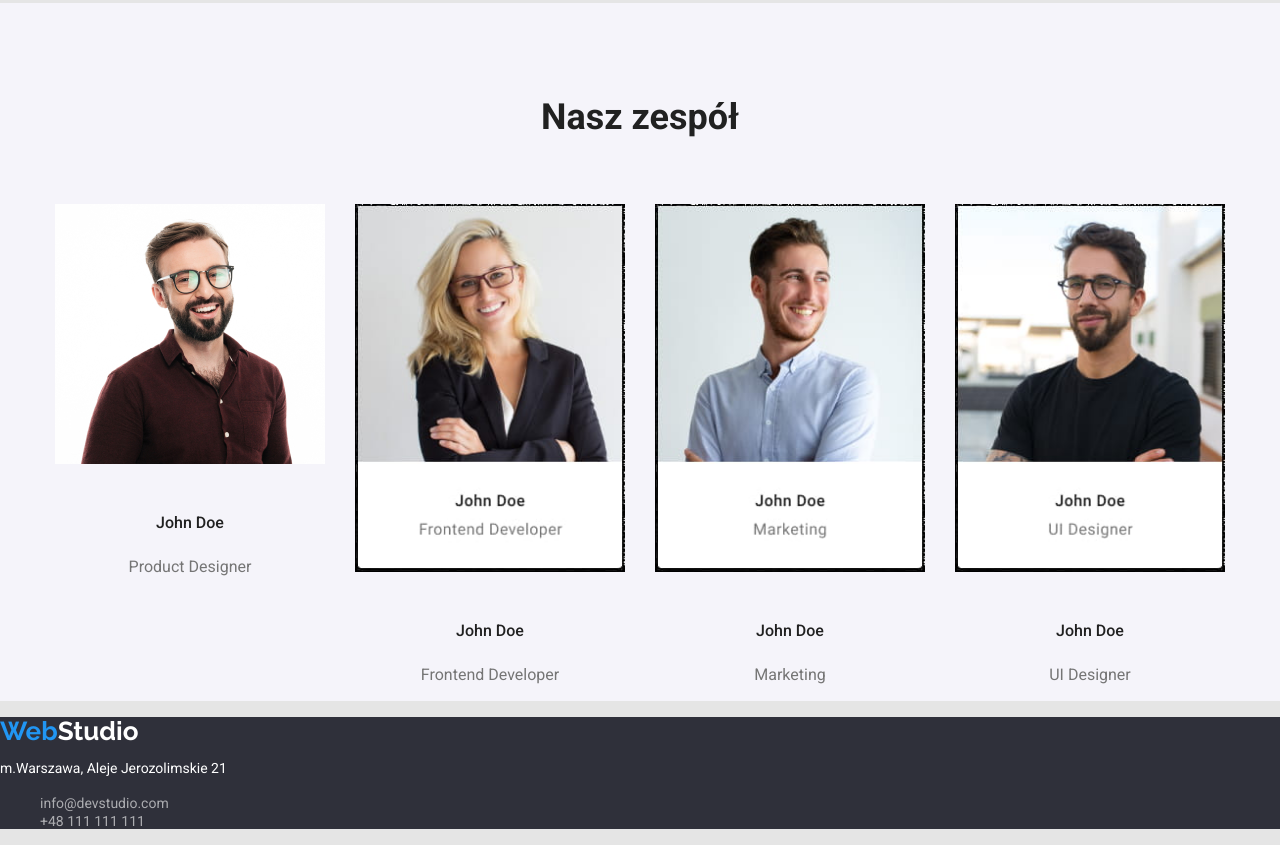
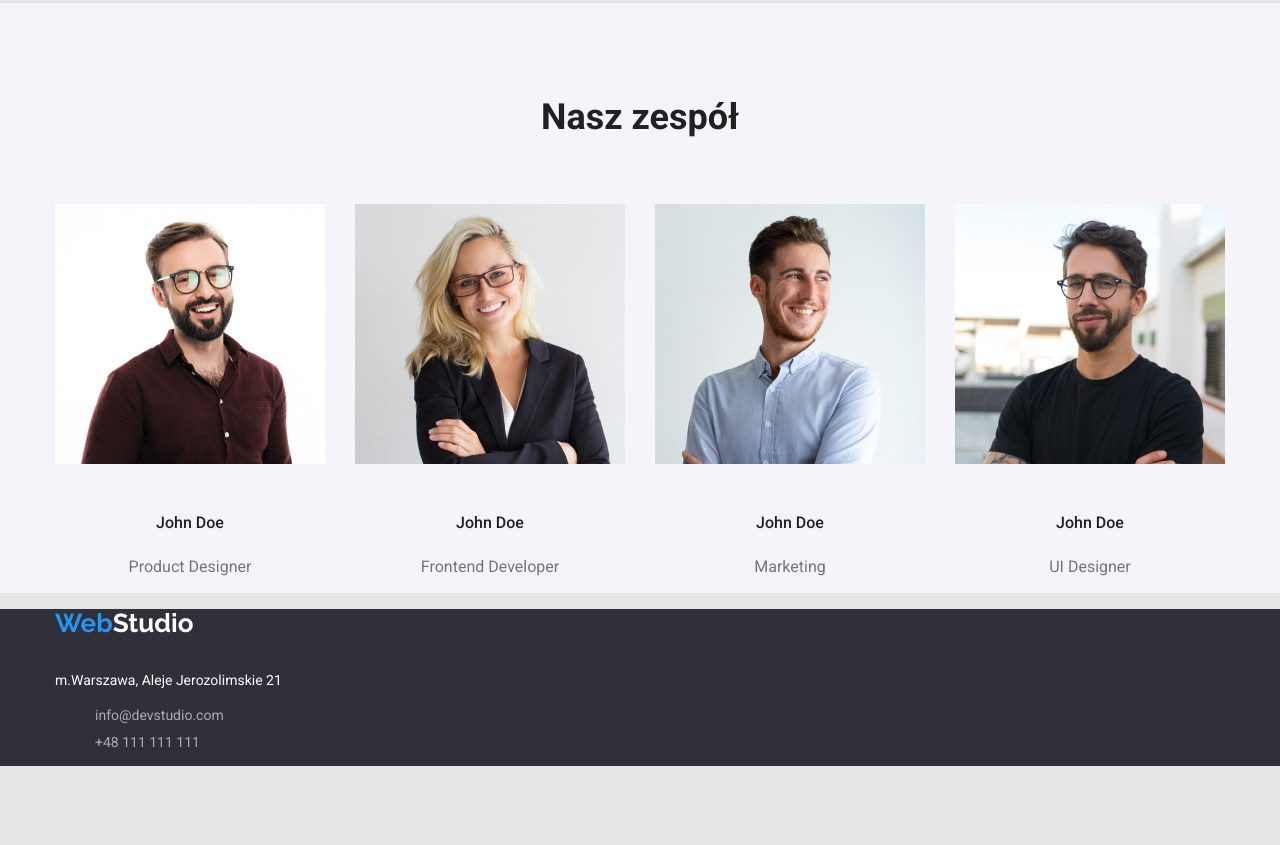
Before and after one commit to MacW2022/goit-markup-hw-03, a plain HTML site: page index.html in a window 1280 px wide. Shown: the part 1423-2268 px from the top of the page. After the commit the page ends 2189 px from the top, so only its background shows below. Drawn offline with nearby package versions, Linux system fonts and the light colour scheme.

Commit message:
poprawka

```diff
--- a/css/style.css
+++ b/css/style.css
@@ -89,10 +89,10 @@ body {
     border: none;
 }
 
-.filtr .btn:active {
-    color: var(--barnd-color-aktyw);
+.filtr .btn:hover {
+    color: var(--brand-color);
+    background-color: var(--barnd-color-aktyw);
 }
-
 
 .obrazy .wyglad1 {
     font-family: 'Roboto';
--- a/css/style2.css
+++ b/css/style2.css
@@ -260,6 +260,11 @@ body {
 .stopka {
     background-color: var(--brand-color-stopka);
 }
+.stopka-content {
+    display: flex;
+    flex-direction: column;
+
+}
 .logo span1 {
     color: #FFFFFF;
 }
@@ -271,9 +276,16 @@ body {
     line-height: 1,71;
     letter-spacing: 0,03em;
     color: #FFFFFF;
+    max-width: 246px;
+    padding-top: 20px;
+    margin-bottom: 9px;
 }
 .kontakt-stopka {
     list-style-type: none;
+
+}
+.info1 {
+    margin-bottom: 9px;
 }
 .kontakt-stopka .info{
     font-family: 'Roboto';
@@ -284,6 +296,8 @@ body {
     letter-spacing: 0,03em;
     color: rgba(255, 255, 255, 0.6);
     text-decoration: none;
+    max-width: 231px;
+
 }
 .info:hover,
 .info:focus {
--- a/index.html
+++ b/index.html
@@ -91,9 +91,9 @@
             <h2 class="tytul3">Nasz zespół</h2>
             <ul class="obrazki2">
                 <li class="obrazki2-sek4"><img class="inne" src="./images/team1.jpg" alt="ProductDesigner" width="270" height="260"><p class="akapit1">John Doe</p><p class="akapit2">Product Designer</p></li>
-                <li class="obrazki2-sek4"><figure class="inne"><img src="./images/teamcard2.jpg" alt="FrontendDeveloper" width="270" height="368"><figcaption><p class="akapit1">John Doe</p><p class="akapit2">Frontend Developer</p></figcaption></figure></li>
-                <li class="obrazki2-sek4"><figure class="inne"><img src="./images/teamcard3.jpg" alt="Marketing" width="270" height="368"><figcaption><p class="akapit1">John Doe</p><p class="akapit2">Marketing</p></figcaption></figure></li>
-                <li class="obrazki2-sek4"><figure class="inne"><img src="./images/teamcard4.jpg" alt="UIDesigner" width="270" height="368"><figcaption><p class="akapit1">John Doe</p><p class="akapit2">UI Designer</p></figcaption></figure></li>
+                <li class="obrazki2-sek4"><img class="inne" src="./images/team2.jpg" alt="FrontendDeveloper" width="270" height="260"><p class="akapit1">John Doe</p><p class="akapit2">Frontend Developer</p></li>
+                <li class="obrazki2-sek4"><img class="inne" src="./images/team3.jpg" alt="Marketing" width="270" height="260"><p class="akapit1">John Doe</p><p class="akapit2">Marketing</p></li>
+                <li class="obrazki2-sek4"><img class="inne" src="./images/team4.jpg" alt="UIDesigner" width="270" height="260"><p class="akapit1">John Doe</p><p class="akapit2">UI Designer</p></li>
 
             </ul>
         </div>
@@ -101,17 +101,18 @@
 
     </main>
     <footer class="stopka">
-
+        <div class="container">
+            <div class="stopka-content">
             <a href="#" class="logo">Web<span1>Studio</span1></a>
             <address>
                 <p class="adres-opis">m.Warszawa, Aleje Jerozolimskie 21 </p>
                 <ul class="kontakt-stopka">
-                <li><a href="mailto:info@devstudio.com" class="info">info@devstudio.com</a></li>
-                <li><a href="tel:+48111111111" class="info">+48 111 111 111</a></li>
+                <li class="info1"><a href="mailto:info@devstudio.com" class="info">info@devstudio.com</a></li>
+                <li class="info1"><a href="tel:+48111111111" class="info">+48 111 111 111</a></li>
                 </ul>
             </address>
-
-
+        </div>
+        </div>
     </footer>
 </body>
 </html>
```
